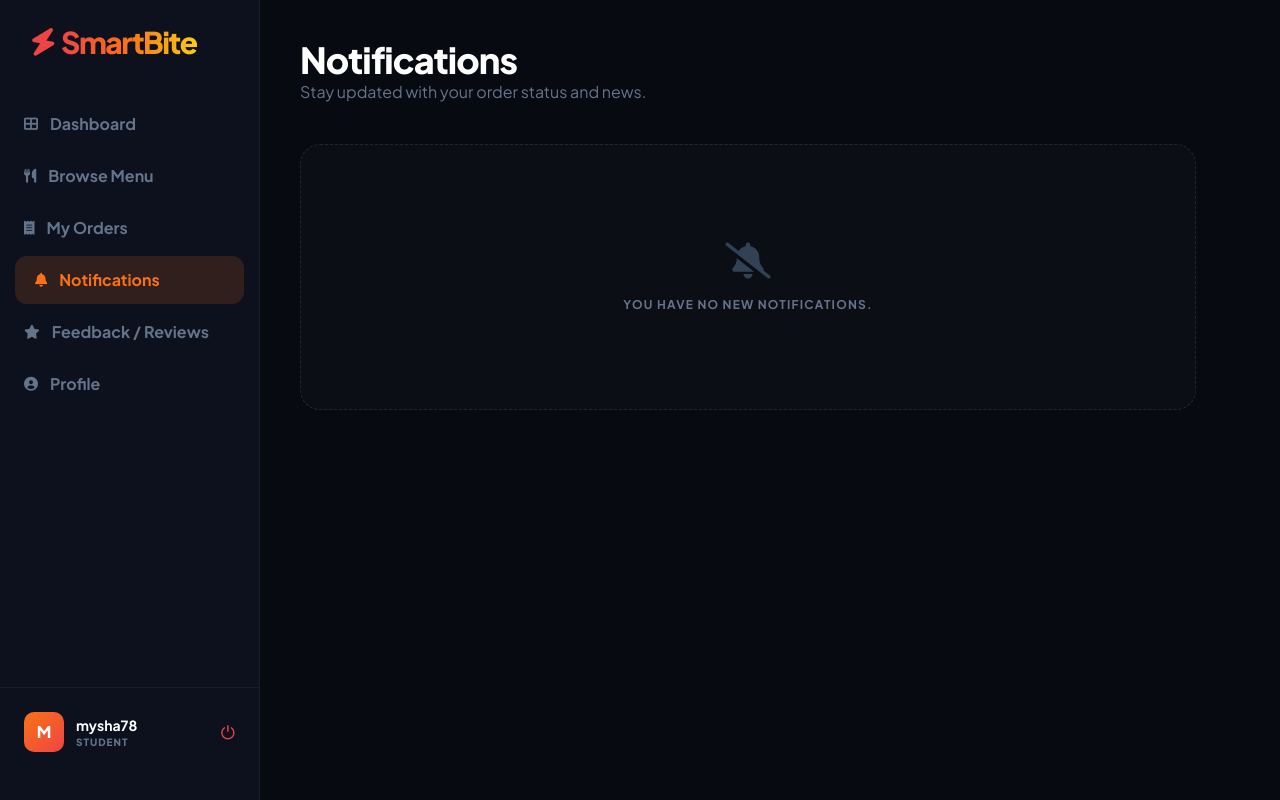
After one commit to 23101048-mysha/Smart-Canteen, a Django app: page /notifications/ in a window 1280 px wide. The commit adds this page. Run offline with Django 5.2, Linux system fonts and the light colour scheme; a user stored in the database is signed in; data comes from the database, SQL or seed files in the repository; both versions use the stored data as it was after the commit; some libraries are stand-ins or nearby versions.

Commit message:
Refactor: Optimize views structure and code readability

```diff
--- a/SmartCanteen/views.py
+++ b/SmartCanteen/views.py
@@ -92,7 +92,7 @@ def dashboard(request):
         'specials': specials,
         'active_orders': active_orders, # Context-e active order pathano holo
         'current_date': datetime.now(),
-        'unread_count': unread_count
+        'unread_notifications_count': unread_count
     })
 @login_required
 def menu(request):
@@ -163,6 +163,7 @@ def handle_order(request):
             return redirect('menu')
 
     return redirect('menu')
+
 @login_required
 def confirm_online_payment(request):
     data = request.session.get('pending_order')
@@ -269,6 +270,7 @@ def orders_view(request):
     ).prefetch_related('items', 'items__food').order_by('-created_at')
 
     return render(request, 'orders.html', {'orders': orders})
+
 #  DELETE ORDER
 @login_required
 def delete_order(request, order_id):
@@ -425,6 +427,7 @@ def profile_view(request):
     return render(request, 'profile.html', {
         'user_profile': profile
     })
+
 #  MANAGE MENU
 @login_required
 def manage_menu(request):
--- a/templates/login.html
+++ b/templates/login.html
@@ -27,7 +27,7 @@
             -webkit-background-clip: text; -webkit-text-fill-color: transparent;
         }
 
-        /* Selection Cards */
+
         .box { display: flex; gap: 20px; justify-content: center; }
         .card-link { text-decoration: none; color: white; }
 
@@ -48,7 +48,7 @@
             color: #facc15;
         }
 
-        /* Form Styling */
+
         .login-box {
             background: rgba(255, 255, 255, 0.02); padding: 40px;
             border-radius: 30px; border: 1px solid rgba(255, 255, 255, 0.08);
--- a/templates/manage_menu.html
+++ b/templates/manage_menu.html
@@ -24,7 +24,7 @@
         font-family: 'Plus Jakarta Sans', sans-serif;
     }
 
-    /* Cards Transformation */
+
     .card {
         background: rgba(255, 255, 255, 0.02);
         border: 1px solid rgba(255, 255, 255, 0.05);
@@ -36,7 +36,7 @@
         border-color: rgba(249, 115, 22, 0.2);
     }
 
-    /* Premium Modern Form Inputs */
+
     input, select {
         background: rgba(255, 255, 255, 0.02) !important;
         border: 1px solid rgba(255, 255, 255, 0.08) !important;
@@ -54,7 +54,7 @@
         box-shadow: 0 0 15px rgba(249, 115, 22, 0.1);
     }
 
-    /* Matching Linear Gradient Buttons */
+
     .btn-gradient {
         background: linear-gradient(to right, #f97316, #ef4444);
         color: #ffffff;
--- /dev/null
+++ b/templates/notification.html
@@ -0,0 +1,184 @@
+<!DOCTYPE html>
+<html lang="en">
+<head>
+    <meta charset="UTF-8">
+    <meta name="viewport" content="width=device-width, initial-scale=1.0">
+    <title>SmartBite - Notifications</title>
+    <script src="https://cdn.tailwindcss.com"></script>
+    <link rel="stylesheet" href="https://cdnjs.cloudflare.com/ajax/libs/font-awesome/6.0.0/css/all.min.css">
+    <link href="https://fonts.googleapis.com/css2?family=Plus+Jakarta+Sans:wght@400;600;700;800;900&display=swap" rel="stylesheet">
+
+    <style>
+        :root {
+            --primary-orange: #f97316;
+            --primary-red: #ef4444;
+            --primary-yellow: #facc15;
+            --bg-dark: #080a12;
+            --sidebar-bg: #0d111d;
+        }
+
+        body {
+            background: var(--bg-dark);
+            color: #e2e8f0;
+            font-family: 'Plus Jakarta Sans', sans-serif;
+            display: flex;
+        }
+
+        .sidebar {
+            width: 260px;
+            background: var(--sidebar-bg);
+            height: 100vh;
+            position: fixed;
+            border-right: 1px solid rgba(255, 255, 255, 0.05);
+            padding: 24px 0;
+            display: flex;
+            flex-direction: column;
+        }
+
+
+        .brand-logo {
+            font-weight: 900;
+            letter-spacing: -1.5px;
+            display: flex;
+            align-items: center;
+            gap: 8px;
+        }
+
+        .brand-gradient {
+            background: linear-gradient(to right, #ef4444, #f97316, #facc15);
+            -webkit-background-clip: text;
+            -webkit-text-fill-color: transparent;
+        }
+
+
+        .nav-item {
+            display: flex;
+            align-items: center;
+            padding: 12px 24px;
+            color: #64748b;
+            text-decoration: none;
+            transition: 0.3s;
+            font-weight: 700;
+        }
+
+        .nav-item:hover { color: #f97316; }
+
+        .nav-item.active {
+            color: #f97316 !important;
+            background: rgba(249, 115, 22, 0.15) !important;
+            border-radius: 12px;
+            margin: 0 15px;
+            padding-left: 20px;
+        }
+
+        .main-content { margin-left: 260px; padding: 40px; width: calc(100% - 260px); }
+
+
+        .notif-card {
+            background: rgba(255, 255, 255, 0.02);
+            border: 1px solid rgba(255, 255, 255, 0.05);
+            border-radius: 20px;
+            padding: 20px;
+            margin-bottom: 15px;
+            transition: 0.3s;
+        }
+
+        .notif-card:hover {
+            border-color: rgba(249, 115, 22, 0.3);
+            background: rgba(255, 255, 255, 0.04);
+            transform: translateX(4px);
+        }
+
+        .badge-count {
+            background: #ef4444;
+            color: white;
+            font-size: 10px;
+            font-weight: 900;
+            padding: 2px 8px;
+            border-radius: 8px;
+            margin-left: auto;
+            box-shadow: 0 4px 10px rgba(239, 68, 68, 0.3);
+        }
+
+        .avatar-box {
+            background: linear-gradient(135deg, #f97316, #ef4444);
+            color: white;
+            width: 40px; height: 40px;
+            border-radius: 10px;
+            display: flex;
+            align-items: center;
+            justify-content: center;
+            font-weight: 800;
+        }
+    </style>
+</head>
+<body>
+
+    <aside class="sidebar flex flex-col justify-between">
+        <div>
+            <div class="px-8 mb-10">
+                <h1 class="text-3xl brand-logo">
+                    <i class="fas fa-bolt" style="color: #ef4444; transform: rotate(10deg);"></i>
+                    <span class="brand-gradient">SmartBite</span>
+                </h1>
+            </div>
+            <nav class="space-y-1">
+                <a href="{% url 'dashboard' %}" class="nav-item"><i class="fas fa-th-large mr-3 text-sm"></i> Dashboard</a>
+                <a href="{% url 'menu' %}" class="nav-item"><i class="fas fa-utensils mr-3 text-sm"></i> Browse Menu</a>
+                <a href="{% url 'orders_view' %}" class="nav-item"><i class="fas fa-receipt mr-3 text-sm"></i> My Orders</a>
+                <a href="{% url 'notifications' %}" class="nav-item active">
+                    <i class="fas fa-bell mr-3 text-sm"></i> Notifications
+                    {% if unread_count > 0 %}
+                        <span class="badge-count">{{ unread_count }}</span>
+                    {% endif %}
+                </a>
+                <a href="{% url 'reviews_list' %}" class="nav-item"><i class="fas fa-star mr-3 text-sm"></i> Feedback / Reviews</a>
+                <a href="{% url 'profile' %}" class="nav-item"><i class="fas fa-user-circle mr-3 text-sm"></i> Profile</a>
+            </nav>
+        </div>
+
+        <div class="p-6 border-t border-white/5">
+            <div class="flex items-center gap-3">
+                <div class="avatar-box">{{ request.user.username|slice:":1"|upper }}</div>
+                <div class="flex-1">
+                    <p class="text-sm font-bold text-white">{{ request.user.username }}</p>
+                    <p class="text-[10px] text-slate-500 uppercase font-black tracking-widest">{{ profile.role|default:"STUDENT" }}</p>
+                </div>
+                <a href="{% url 'logout' %}" class="text-red-500 hover:scale-110 transition text-lg" title="Logout">
+                    ⏻
+                </a>
+            </div>
+        </div>
+    </aside>
+
+    <main class="main-content">
+        <header class="mb-10">
+            <h1 class="text-4xl font-black text-white tracking-tight">Notifications</h1>
+            <p class="text-slate-500 font-medium">Stay updated with your order status and news.</p>
+        </header>
+
+        <div class="max-w-4xl">
+            {% for n in notifications %}
+                <div class="notif-card flex items-start gap-4">
+                    <div class="mt-1.5">
+                        <div class="w-2 h-2 rounded-full bg-orange-500 shadow-[0_0_10px_rgba(249,115,22,0.5)]"></div>
+                    </div>
+                    <div class="flex-1">
+                        <p class="text-slate-200 font-semibold leading-relaxed">{{ n.message }}</p>
+                        <div class="flex items-center gap-2 mt-2 text-slate-500 text-[11px] font-bold uppercase tracking-wider">
+                            <i class="far fa-clock"></i>
+                            <span>{{ n.created_at|timesince }} ago</span>
+                        </div>
+                    </div>
+                </div>
+            {% empty %}
+                <div class="notif-card text-center py-24 border-dashed border-white/10">
+                    <i class="fas fa-bell-slash text-4xl text-slate-700 mb-4"></i>
+                    <p class="text-slate-500 font-bold uppercase tracking-widest text-xs">You have no new notifications.</p>
+                </div>
+            {% endfor %}
+        </div>
+    </main>
+
+</body>
+</html>
--- a/templates/order_queue.html
+++ b/templates/order_queue.html
@@ -92,7 +92,7 @@
             font-weight: 800;
         }
 
-        /* --- STATS CONSOLE COMPONENT --- */
+
         .stats-container {
             display: grid;
             grid-template-columns: repeat(auto-fit, minmax(240px, 1fr));
@@ -126,7 +126,7 @@
             margin-top: 6px;
         }
 
-        /* --- DATA TABLES ARCHITECTURE --- */
+
         .main-content {
             flex: 1;
             overflow-y: auto;
--- a/templates/profile.html
+++ b/templates/profile.html
@@ -34,7 +34,7 @@
             flex-direction: column;
         }
 
-        /* Matches Image 1 Branding Header Perfectly */
+
         .brand-logo {
             font-weight: 900;
             letter-spacing: -1.5px;
@@ -49,7 +49,7 @@
             -webkit-text-fill-color: transparent;
         }
 
-        /* Navigation Style Matching Image 1 */
+
         .nav-item {
             display: flex;
             align-items: center;
@@ -72,7 +72,7 @@
 
         .main-content { margin-left: 260px; padding: 40px; width: calc(100% - 260px); }
 
-        /* Containers */
+
         .profile-container {
             background: rgba(255, 255, 255, 0.02);
             border: 1px solid rgba(255, 255, 255, 0.05);
--- a/templates/reviews_list.html
+++ b/templates/reviews_list.html
@@ -23,7 +23,7 @@
             font-family: 'Plus Jakarta Sans', sans-serif;
         }
 
-        /* Card Layout Transformation */
+
         .card {
             background: rgba(255, 255, 255, 0.02);
             border: 1px solid rgba(255, 255, 255, 0.05);
@@ -36,7 +36,7 @@
             transform: translateY(-2px);
         }
 
-        /* Interactive Modern Badges */
+
         .order-badge {
             color: #64748b;
             font-size: 11px;
@@ -49,7 +49,7 @@
             letter-spacing: 0.5px;
         }
 
-        /* Message Box Customization */
+
         .message-quote {
             color: #e2e8f0;
             background: rgba(255, 255, 255, 0.01);
--- a/templates/signup.html
+++ b/templates/signup.html
@@ -63,7 +63,7 @@
 
         .subtitle { color: #94a3b8; font-size: 14px; margin-bottom: 25px; }
 
-        /* Dark Modern Inputs */
+
         input, select {
             width: 100%;
             padding: 15px 18px;
@@ -83,13 +83,13 @@
             box-shadow: 0 0 15px rgba(249, 115, 22, 0.15);
         }
 
-        /* Styling the Select dropdown options */
+
         select option {
             background: #080a12;
             color: white;
         }
 
-        /* The Orange Login-Style Button */
+
         .btn {
             width: 100%;
             padding: 16px;
```
Also changed, not shown: templates/home.html (+6 -6 lines), templates/orders.html (+3 -4 lines), templates/staff_dashboard.html (+4 -4 lines), db.sqlite3.
